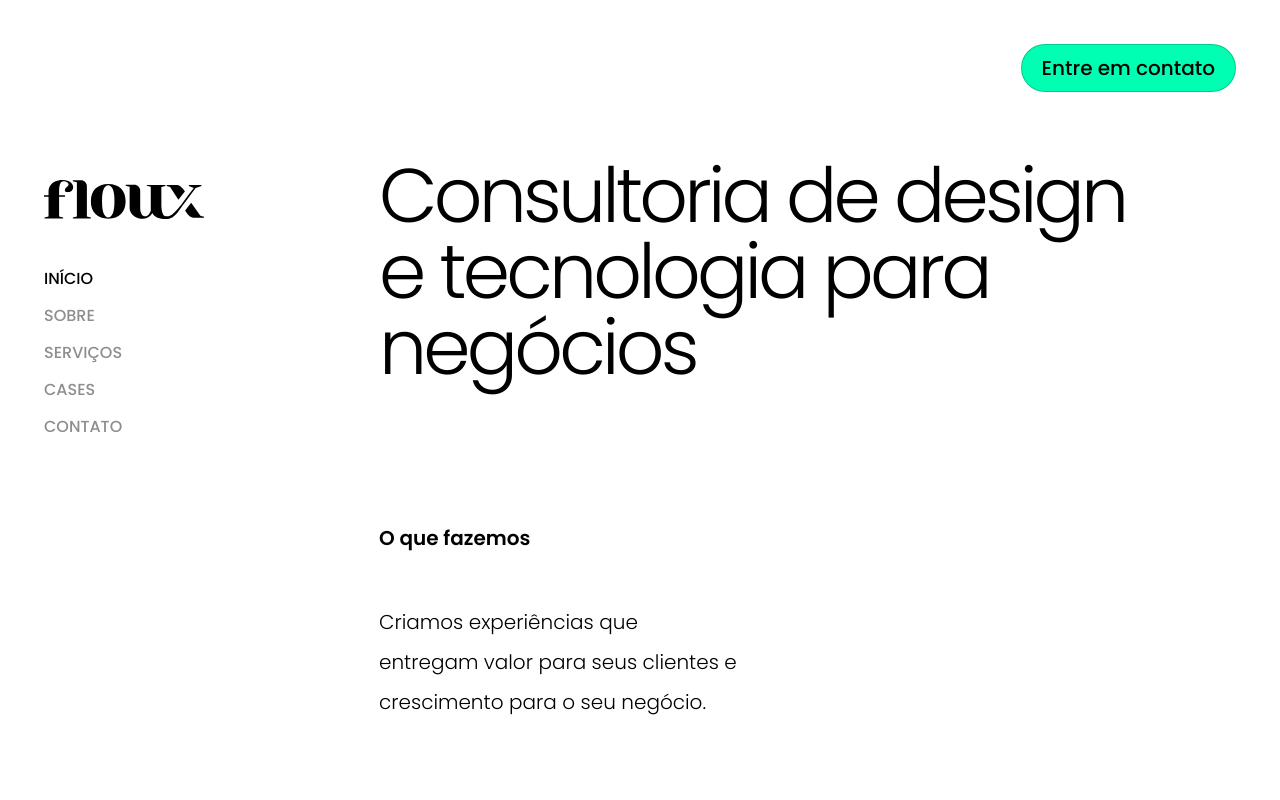
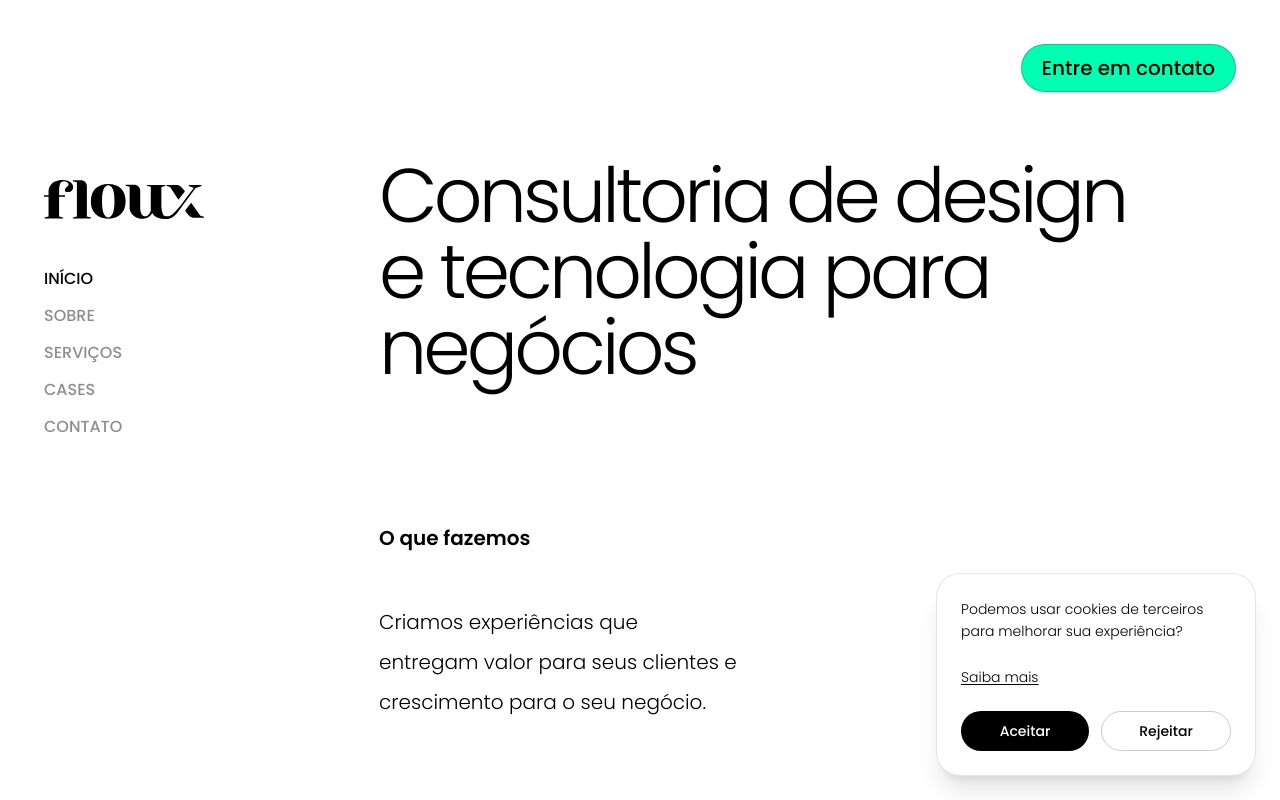
Before and after one commit to floux-digital/site-2.0, a Next.js app: page / in a window 1280 px wide. Shown: the top 800 px of the page. Built offline with nearby package versions, Linux system fonts and the light colour scheme.

Commit message:
cookie banner

```diff
--- a/src/app/layout.tsx
+++ b/src/app/layout.tsx
@@ -4,6 +4,7 @@ import './globals.css'
 import MobileNav from '@/components/layout/MobileNav'
 import StickyTopNav from '@/components/layout/StickyTopNav'
 import Footer from '@/components/layout/Footer'
+import CookieBanner from '@/components/ui/CookieBanner'
 import { organizationSchema, webSiteSchema } from '@/lib/schema'
 
 const poppins = Poppins({
@@ -112,6 +113,7 @@ export default function RootLayout({ children }: { children: React.ReactNode })
 
         {/* Sticky top nav — black pill, appears on scroll-up after sidebar exits viewport */}
         <StickyTopNav />
+        <CookieBanner />
       </body>
     </html>
   )
--- /dev/null
+++ b/src/components/ui/CookieBanner.tsx
@@ -0,0 +1,134 @@
+'use client'
+
+/**
+ * CookieBanner — Consentimento de cookies não essenciais (LGPD)
+ *
+ * Aparece automaticamente na primeira visita (canto inferior direito).
+ * A escolha é salva em localStorage e persiste entre sessões.
+ *
+ * ─── LENDO O CONSENTIMENTO EM OUTROS COMPONENTES ────────────────────────────
+ *
+ *   import { getCookieConsent } from '@/components/ui/CookieBanner'
+ *
+ *   const consent = getCookieConsent()  // 'accepted' | 'rejected' | null
+ *   if (consent === 'accepted') { ... }
+ *
+ * ─── GOOGLE ANALYTICS ───────────────────────────────────────────────────────
+ *
+ *   Crie src/components/analytics/GoogleAnalytics.tsx ('use client'):
+ *
+ *   import { useEffect } from 'react'
+ *   import Script from 'next/script'
+ *   import { getCookieConsent } from '@/components/ui/CookieBanner'
+ *
+ *   export default function GoogleAnalytics({ id }: { id: string }) {
+ *     const allowed = getCookieConsent() === 'accepted'
+ *     if (!allowed) return null
+ *     return (
+ *       <>
+ *         <Script src={`https://www.googletagmanager.com/gtag/js?id=${id}`} />
+ *         <Script id="gtag-init">{`
+ *           window.dataLayer = window.dataLayer || [];
+ *           function gtag(){dataLayer.push(arguments);}
+ *           gtag('js', new Date());
+ *           gtag('config', '${id}');
+ *         `}</Script>
+ *       </>
+ *     )
+ *   }
+ *
+ *   // Em layout.tsx: <GoogleAnalytics id="G-XXXXXXXXXX" />
+ *
+ * ─── META PIXEL ─────────────────────────────────────────────────────────────
+ *
+ *   Crie src/components/analytics/MetaPixel.tsx ('use client'):
+ *
+ *   import Script from 'next/script'
+ *   import { getCookieConsent } from '@/components/ui/CookieBanner'
+ *
+ *   export default function MetaPixel({ id }: { id: string }) {
+ *     if (getCookieConsent() !== 'accepted') return null
+ *     return (
+ *       <Script id="meta-pixel">{`
+ *         !function(f,b,e,v,n,t,s){...}(window,document,'script','https://connect.facebook.net/en_US/fbevents.js');
+ *         fbq('init', '${id}');
+ *         fbq('track', 'PageView');
+ *       `}</Script>
+ *     )
+ *   }
+ *
+ *   // Em layout.tsx: <MetaPixel id="000000000000000" />
+ *
+ * ─── FORÇAR NOVA EXIBIÇÃO (dev / testes) ────────────────────────────────────
+ *
+ *   No console do navegador:
+ *   localStorage.removeItem('floux_cookie_consent')
+ *   location.reload()
+ */
+
+import { useEffect, useState } from 'react'
+import Link from 'next/link'
+
+export const COOKIE_CONSENT_KEY = 'floux_cookie_consent'
+
+export type CookieConsent = 'accepted' | 'rejected'
+
+/** Lê a preferência salva. Retorna null se o usuário ainda não decidiu. */
+export function getCookieConsent(): CookieConsent | null {
+  if (typeof window === 'undefined') return null
+  return localStorage.getItem(COOKIE_CONSENT_KEY) as CookieConsent | null
+}
+
+export default function CookieBanner() {
+  const [visible, setVisible] = useState(false)
+
+  useEffect(() => {
+    if (!localStorage.getItem(COOKIE_CONSENT_KEY)) setVisible(true)
+  }, [])
+
+  const handle = (value: CookieConsent) => {
+    localStorage.setItem(COOKIE_CONSENT_KEY, value)
+    setVisible(false)
+  }
+
+  return (
+    <div
+      role="dialog"
+      aria-label="Consentimento de cookies"
+      aria-live="polite"
+      className="fixed bottom-6 right-4 lg:right-6 z-50 w-[min(320px,calc(100vw-32px))] bg-white border border-black/10 rounded-3xl shadow-xl p-6 flex flex-col gap-6"
+      style={{
+        opacity: visible ? 1 : 0,
+        transform: visible ? 'translateY(0)' : 'translateY(1rem)',
+        pointerEvents: visible ? 'auto' : 'none',
+        transition: 'opacity 400ms ease, transform 400ms ease',
+      }}
+    >
+      <p className="!text-sm leading-relaxed">
+        Podemos usar cookies de terceiros para melhorar sua experiência?<br/>
+      </p>
+
+      <Link
+          href="/privacidade"
+          className="!text-sm underline underline-offset-2 hover:opacity-60 transition-opacity"
+        >
+          Saiba mais
+      </Link>
+
+      <div className="flex gap-3">
+        <button
+          onClick={() => handle('accepted')}
+          className="flex-1 bg-black text-white text-sm font-medium h-10 rounded-full hover:opacity-80 transition-opacity"
+        >
+          Aceitar
+        </button>
+        <button
+          onClick={() => handle('rejected')}
+          className="flex-1 border border-black/20 text-black text-sm font-medium h-10 rounded-full hover:opacity-60 transition-opacity"
+        >
+          Rejeitar
+        </button>
+      </div>
+    </div>
+  )
+}
```
